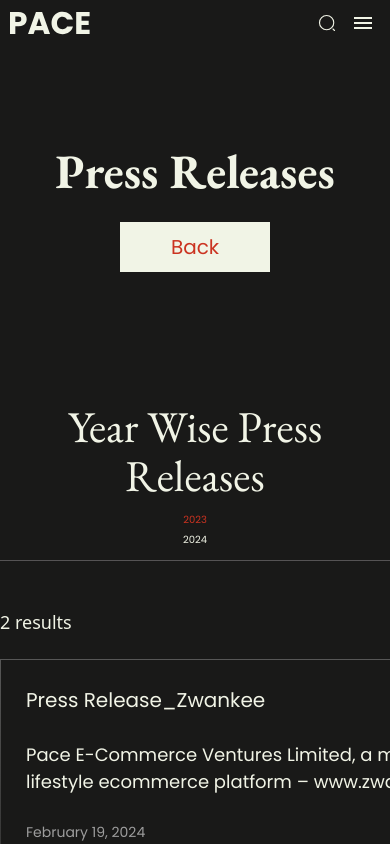
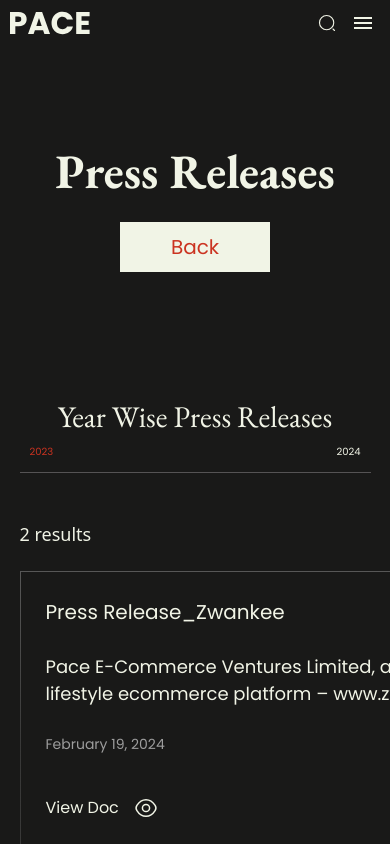
Before and after one commit to TarunRajpurohit123/pace-bussiness-website, a Next.js app in the folder pace-website/: page /investors/press-releases in a window 390 px wide. Shown: the top 844 px of the page. Built offline with nearby package versions, Linux system fonts and the light colour scheme.

Commit message:
working on press-releases page responsive 1

```diff
--- a/pace-website/src/app/globals.css
+++ b/pace-website/src/app/globals.css
@@ -2610,6 +2610,17 @@ option:hover {
   .financialCalender {
     padding-top: 0 !important;
   }
+  .press_release_tab--page {
+    width: 90% !important;
+    margin: auto;
+  }
+  .report__tab__header--page {
+    flex-direction: row !important;
+  }
+  .press_release_tab--page > h1 {
+    font-size: 3rem !important;
+    line-height: 3rem !important;
+  }
 }
 @media (min-width: 1000px) {
   .BrandGridMainSection--mobile {
--- a/pace-website/src/components/components/PressReleaseTab.jsx
+++ b/pace-website/src/components/components/PressReleaseTab.jsx
@@ -14,9 +14,9 @@ export default function PressReleaseTab() {
   const [currentYear, setCurrentYear] = useState("2024");
   return (
     <>
-      <section className="press_release_tab">
+      <section className="press_release_tab press_release_tab--page">
         <h1>Year Wise Press Releases</h1>
-        <div className="report__tab__header page-width">
+        <div className="report__tab__header report__tab__header--page page-width">
           <button
             style={currentTab === 1 ? { color: "var(--red)" } : {}}
             className="report_tab_btn"
```
